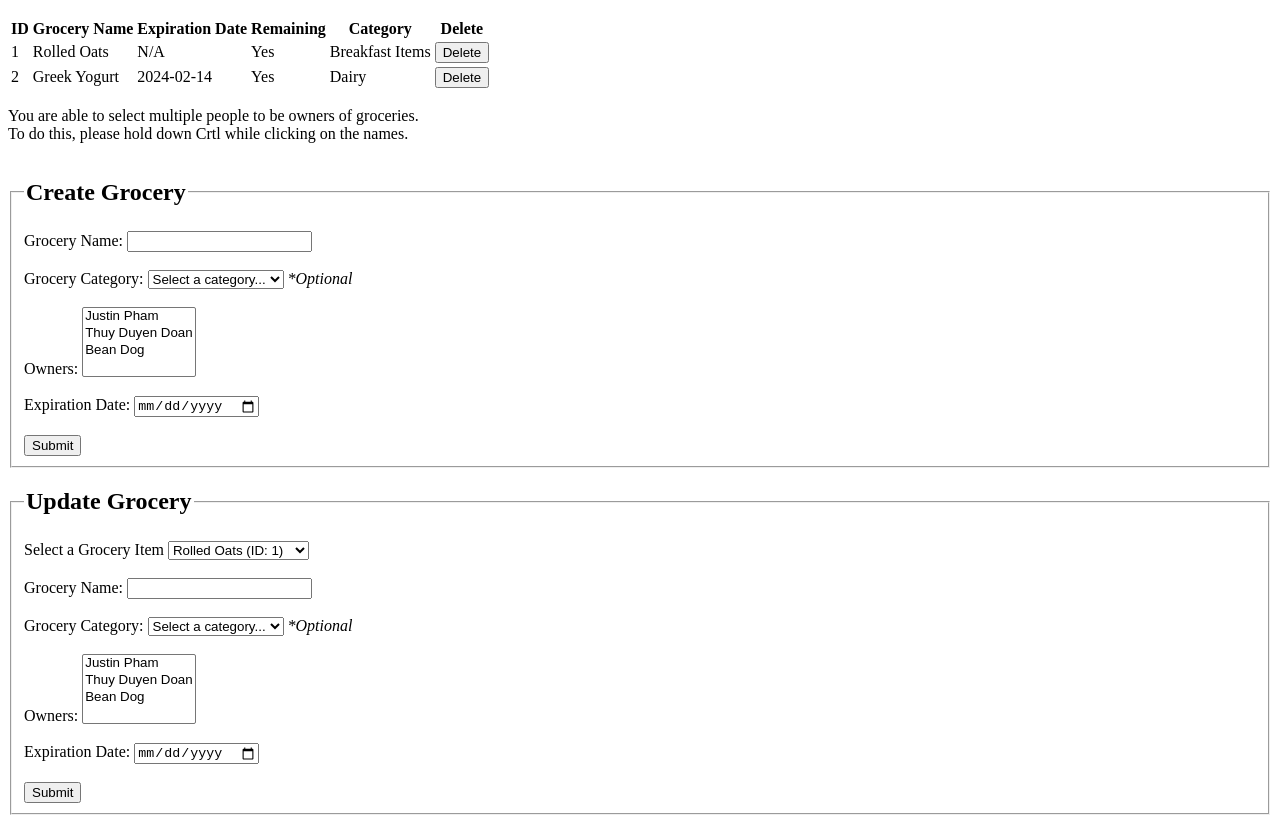
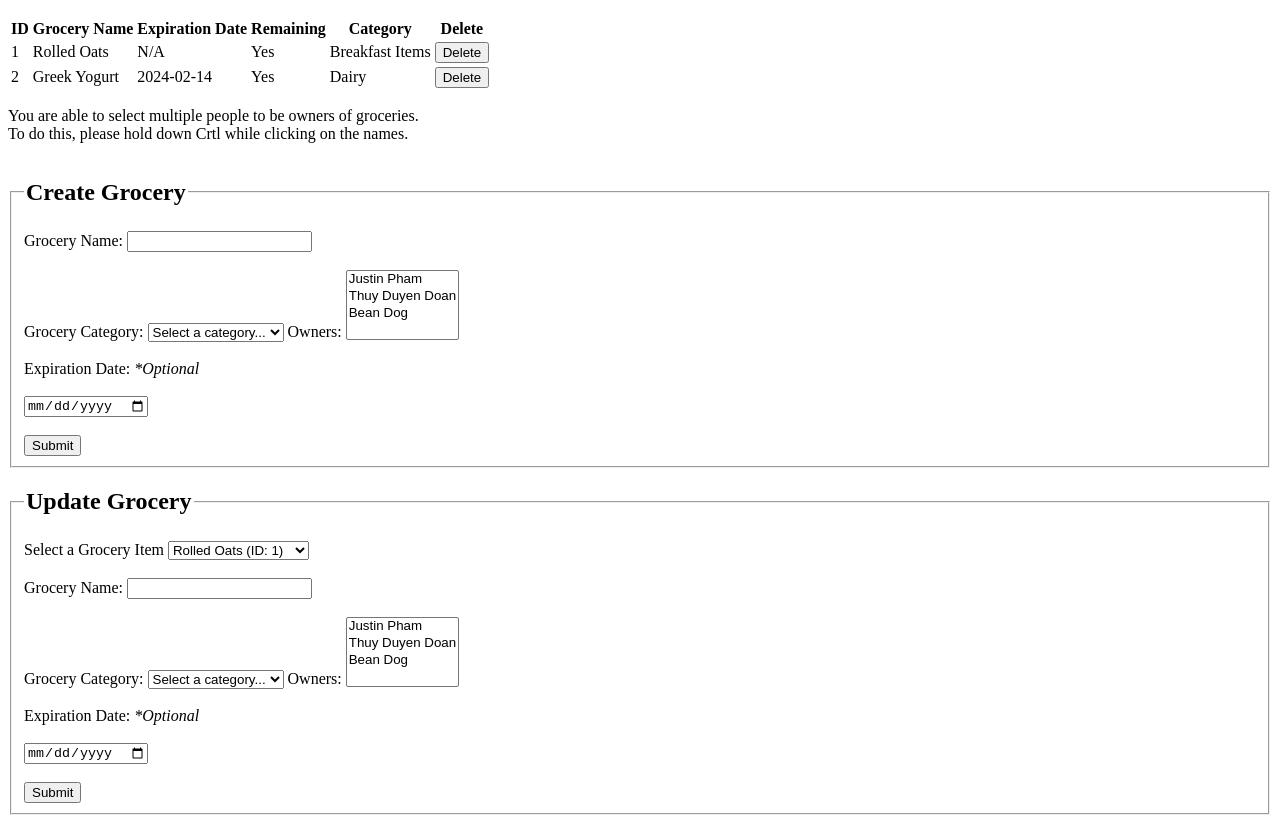
Before and after one commit to justpham/CS340-FridgeSpace, a plain HTML site: page FridgeSpaceWebsite/public/groceries.html in a window 1280 px wide. Shown: the part 195-1018 px from the top of the page. Drawn offline with Linux system fonts and the light colour scheme.

Commit message:
updated optional option

```diff
--- a/FridgeSpaceWebsite/public/groceries.html
+++ b/FridgeSpaceWebsite/public/groceries.html
@@ -79,7 +79,7 @@
                     <option value="sauces">Sauces</option>
                     <option value="spices">Spices</option>
                     <option value="others">Others</option>
-                </select> <em> *Optional</em> <br> <br>
+                </select>
 
                 <label for="ownership">Owners:</label>
                 <select name="ownership" id="ownership" required multiple>
@@ -89,7 +89,7 @@
                 </select> <br> <br>
 
 
-                <label for="expiration_date">Expiration Date:</label>
+                <label for="expiration_date">Expiration Date:</label>  <em> *Optional</em> <br> <br>
                 <input type="date" id="expiration_date" name="expiration_date"><br><br>
 
                 <input type="submit" value="Submit">
@@ -131,7 +131,7 @@
                     <option value="sauces">Sauces</option>
                     <option value="spices">Spices</option>
                     <option value="others">Others</option>
-                </select> <em> *Optional</em> <br> <br>
+                </select>
 
                 <label for="ownership">Owners:</label>
                 <select name="ownership" id="ownership" required multiple>
@@ -140,7 +140,7 @@
                     <option value="3">Bean Dog</option>
                 </select> <br> <br>
 
-                <label for="expiration_date">Expiration Date:</label>
+                <label for="expiration_date">Expiration Date:</label> <em> *Optional</em> <br> <br>
                 <input type="date" id="expiration_date" name="expiration_date"><br><br>
 
                 <input type="submit" value="Submit">
```
